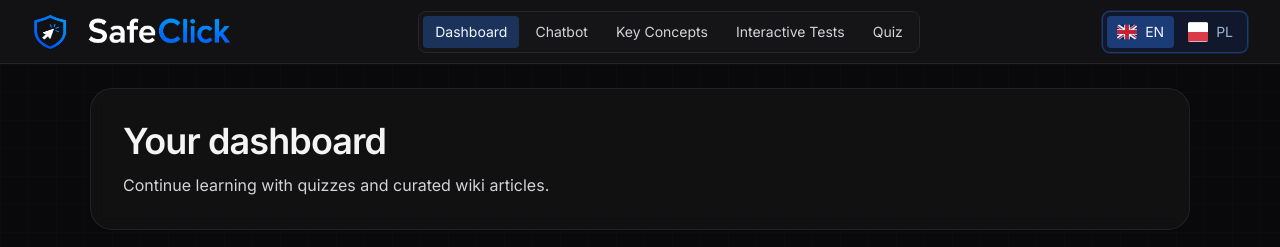
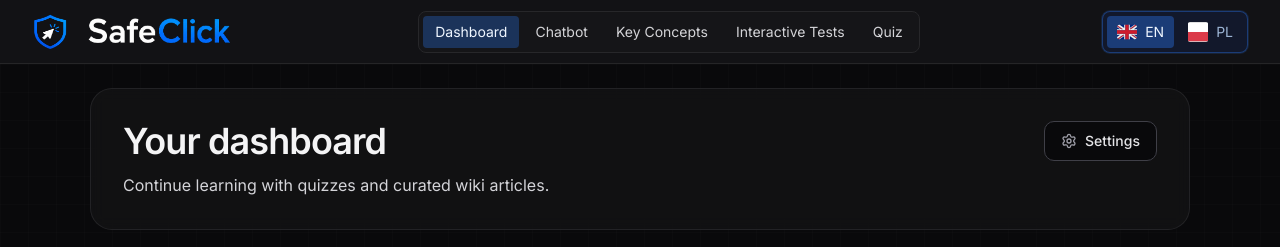
Before and after one commit to FalconDevX/kosciuszkon-frontend, a Next.js app: page /en/dashboard in a window 1280 px wide. Shown: the top 247 px of the page. Built offline with nearby package versions, Linux system fonts and the light colour scheme; no server answers.

Commit message:
Settings button

```diff
--- /dev/null
+++ b/app/[locale]/settings/page.tsx
@@ -0,0 +1,19 @@
+import { SettingsPage } from "@/app/components/settings/SettingsPage";
+import { isLocale, type Locale } from "@/i18n/config";
+import { getDictionary } from "@/i18n/get-dictionary";
+import { notFound } from "next/navigation";
+
+type PageProps = {
+  params: Promise<{ locale: string }>;
+};
+
+export default async function SettingsRoutePage({ params }: PageProps) {
+  const { locale } = await params;
+
+  if (!isLocale(locale)) {
+    notFound();
+  }
+
+  const dictionary = await getDictionary(locale as Locale);
+  return <SettingsPage locale={locale as Locale} dictionary={dictionary} />;
+}
--- a/app/components/dashboard/Dashboard.tsx
+++ b/app/components/dashboard/Dashboard.tsx
@@ -3,7 +3,7 @@
 import { useEffect, useState } from "react";
 import { motion } from "framer-motion";
 import Link from "next/link";
-import { ArrowRight, BookOpen, ClipboardList } from "lucide-react";
+import { ArrowRight, BookOpen, ClipboardList, Settings } from "lucide-react";
 import { Navbar } from "@/app/components/home/Navbar";
 import { getStoredUserId } from "@/lib/auth-storage";
 import { DASHBOARD_RECOMMENDED_WIKI_IDS } from "@/lib/dashboard-recommended-articles";
@@ -70,12 +70,21 @@ export function Dashboard({ locale, dictionary }: Props) {
                 <h1 className="text-3xl font-semibold tracking-tight md:text-4xl">{d.title}</h1>
                 <p className="mt-3 max-w-2xl text-zinc-300">{d.subtitle}</p>
               </div>
-              {displayUsername ? (
-                <div className="shrink-0 rounded-full border border-zinc-700/90 bg-zinc-950/70 px-4 py-2 text-sm text-zinc-200 shadow-[0_0_0_1px_rgba(59,130,246,0.12)]">
-                  <span className="text-zinc-300">{d.greetingHello}</span>{" "}
-                  <span className="font-medium text-blue-200">{displayUsername}</span>
-                </div>
-              ) : null}
+              <div className="flex shrink-0 flex-col gap-3 sm:flex-row sm:items-center">
+                {displayUsername ? (
+                  <div className="rounded-full border border-zinc-700/90 bg-zinc-950/70 px-4 py-2 text-sm text-zinc-200 shadow-[0_0_0_1px_rgba(59,130,246,0.12)]">
+                    <span className="text-zinc-300">{d.greetingHello}</span>{" "}
+                    <span className="font-medium text-blue-200">{displayUsername}</span>
+                  </div>
+                ) : null}
+                <Link
+                  href={`/${locale}/settings`}
+                  className="inline-flex h-10 items-center justify-center gap-2 rounded-lg border border-zinc-700 bg-zinc-950 px-4 text-sm font-medium text-zinc-200 transition-colors hover:border-zinc-600 hover:bg-zinc-800 hover:text-zinc-50"
+                >
+                  <Settings className="size-4 text-zinc-400" aria-hidden />
+                  {d.settings}
+                </Link>
+              </div>
             </div>
           </motion.header>
 
--- /dev/null
+++ b/app/components/settings/SettingsPage.tsx
@@ -0,0 +1,46 @@
+"use client";
+
+import { motion } from "framer-motion";
+import Link from "next/link";
+import { ArrowLeft } from "lucide-react";
+import { Navbar } from "@/app/components/home/Navbar";
+import type { Locale } from "@/i18n/config";
+import type { Dictionary } from "@/i18n/types";
+
+type Props = {
+  locale: Locale;
+  dictionary: Dictionary;
+};
+
+export function SettingsPage({ locale, dictionary }: Props) {
+  const s = dictionary.settings;
+
+  return (
+    <main className="min-h-screen bg-zinc-950 text-zinc-100">
+      <Navbar locale={locale} dictionary={dictionary} />
+
+      <section className="relative overflow-hidden px-4 pb-10 pt-6 md:px-6">
+        <div className="pointer-events-none absolute inset-0 bg-zinc-950" />
+        <div className="pointer-events-none absolute inset-0 bg-[linear-gradient(to_right,rgba(161,161,170,0.18)_1px,transparent_1px),linear-gradient(to_bottom,rgba(161,161,170,0.18)_1px,transparent_1px)] bg-size-[28px_28px] opacity-[0.12]" />
+
+        <div className="relative mx-auto w-full max-w-[1100px] space-y-8">
+          <motion.div
+            initial={{ opacity: 0, y: 12 }}
+            animate={{ opacity: 1, y: 0 }}
+            className="rounded-3xl border border-zinc-800/80 bg-zinc-900/55 p-6 backdrop-blur md:p-8"
+          >
+            <Link
+              href={`/${locale}/dashboard`}
+              className="mb-6 inline-flex items-center gap-2 text-sm text-zinc-400 transition-colors hover:text-blue-300"
+            >
+              <ArrowLeft className="size-4" aria-hidden />
+              {s.backToDashboard}
+            </Link>
+            <h1 className="text-3xl font-semibold tracking-tight md:text-4xl">{s.title}</h1>
+            <p className="mt-3 max-w-2xl text-zinc-300">{s.subtitle}</p>
+          </motion.div>
+        </div>
+      </section>
+    </main>
+  );
+}
--- a/messages/en.json
+++ b/messages/en.json
@@ -49,6 +49,12 @@
     "recommendedTitle": "Recommended articles",
     "recommendedSubtitle": "Hand-picked topics to read next in Key Concepts.",
     "readArticle": "Read article",
-    "greetingHello": "Hello,"
+    "greetingHello": "Hello,",
+    "settings": "Settings"
+  },
+  "settings": {
+    "title": "Settings",
+    "subtitle": "Manage your account and preferences here. More options coming soon.",
+    "backToDashboard": "Back to dashboard"
   }
 }
--- a/messages/pl.json
+++ b/messages/pl.json
@@ -49,6 +49,12 @@
     "recommendedTitle": "Polecane artykuły",
     "recommendedSubtitle": "Wybrane tematy do lektury w Kluczowych pojęciach.",
     "readArticle": "Czytaj artykuł",
-    "greetingHello": "Witaj,"
+    "greetingHello": "Witaj,",
+    "settings": "Ustawienia"
+  },
+  "settings": {
+    "title": "Ustawienia",
+    "subtitle": "Zarządzaj kontem i preferencjami. Więcej opcji wkrótce.",
+    "backToDashboard": "Wróć do panelu"
   }
 }
```
